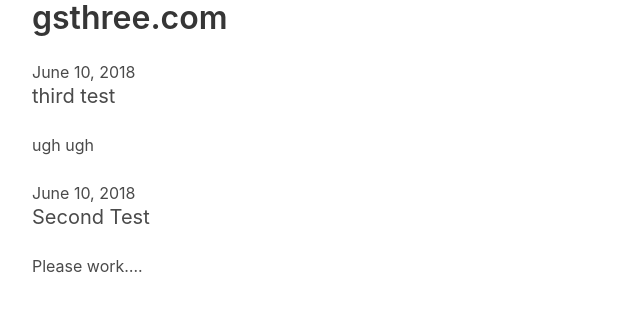
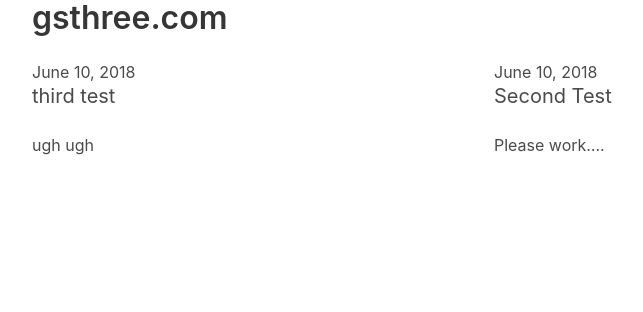
Before and after one commit to Gordon325/gsthree.com, a Jekyll site: the page built from index.html, in a window 1280 px wide. Shown: the top 312 px of the page, without its empty margins (158-801 px from the left). Built offline with Jekyll 4.4.1, drawn with Linux system fonts in a browser that asks for light colours; nearby versions of some CDN libraries.

Commit message:
changed location of columns div

```diff
--- a/index.html
+++ b/index.html
@@ -5,9 +5,8 @@ layout: default
 <h1 class="title"> {{ site.title }} </h1>
 
 
-
+    <div class="columns">
 	    {% for post in site.posts %}
-		<div class="columns">
 		    	<div class="column">
 			    	<p class="date">{{ post.date | date: '%B %d, %Y' }}</p>
 				    <h3 class="subtitle">{{ post.title }}</h3>
@@ -15,5 +14,6 @@ layout: default
 				    {{ post.content }}
 
 			    </div>
+
+    	{% endfor %}
     </div>
-	{% endfor %}
```
Lines whose indentation alone changed are shown as unchanged.
